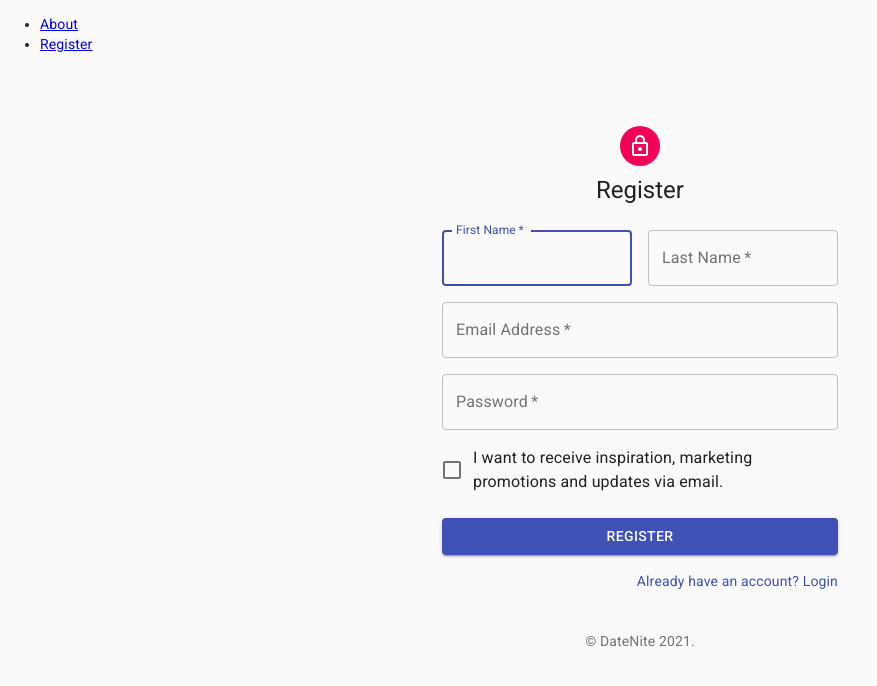
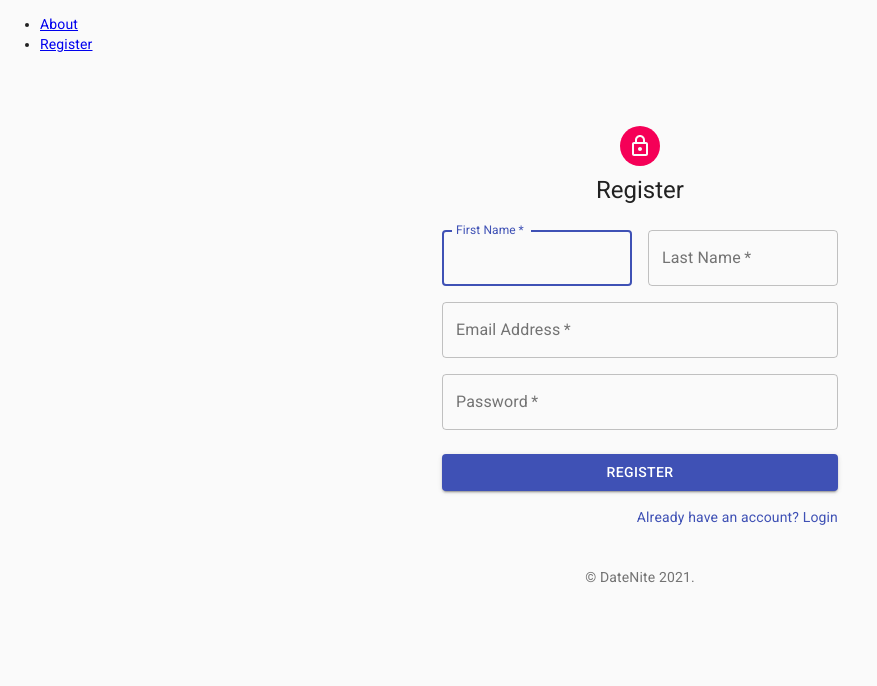
Before and after one commit to Emeka-asogwa/LHL-Final-project, a React (Create React App) app in the folder front-end/: page /register in a window 1280 px wide. Shown: the top 686 px of the page, without its empty margins (0-877 px from the left). Built offline with nearby package versions, Linux system fonts and the light colour scheme.

Commit message:
Remove email newsletter checkbox

```diff
--- a/front-end/src/Register.js
+++ b/front-end/src/Register.js
@@ -113,12 +113,6 @@ export default function Register() {
                 autoComplete="current-password"
               />
             </Grid>
-            <Grid item xs={12}>
-              <FormControlLabel
-                control={<Checkbox value="allowExtraEmails" color="primary" />}
-                label="I want to receive inspiration, marketing promotions and updates via email."
-              />
-            </Grid>
           </Grid>
           <Button
             type="submit"
```
